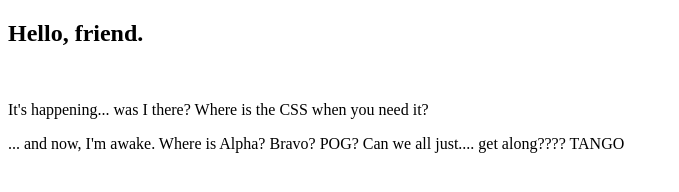
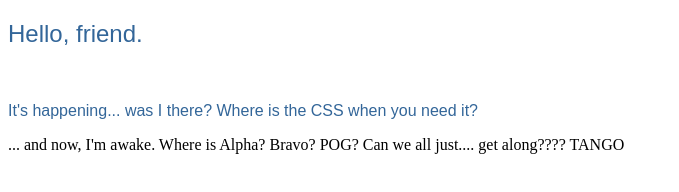
Before and after one commit to AbraxasFire/website, a plain HTML site: page index.html in a window 1280 px wide. Shown: the whole page, without its empty margins (0-679 px from the left). Drawn offline with Linux system fonts and the light colour scheme.

Commit message:
copilot helped

```diff
--- a/index.html
+++ b/index.html
@@ -11,9 +11,9 @@
     <title>Hello, friend.</title>
 </head>
 <body>
-    <h2 class=".urbanist-alpha">Hello, friend.</h2>
+    <h2 class="urbanist-alpha">Hello, friend.</h2>
     <br />
-    <p class=".urbanist-alpha"> It's happening... was I there? Where is the CSS when you need it?</p>
+    <p class="urbanist-alpha"> It's happening... was I there? Where is the CSS when you need it?</p>
     <p>... and now, I'm awake. Where is Alpha? Bravo? POG? Can we all just.... get along???? TANGO</p>
     <br />
 </body>
--- a/style.css
+++ b/style.css
@@ -1,5 +1,5 @@
 .urbanist-alpha {
-  font-family: sans-serif;
+  font-family: 'Arial', sans-serif;
   font-optical-sizing: auto;
   font-weight: 500;
   font-style: normal;
```
